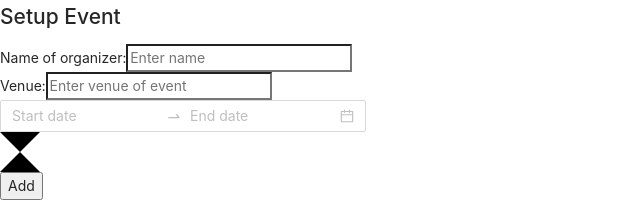
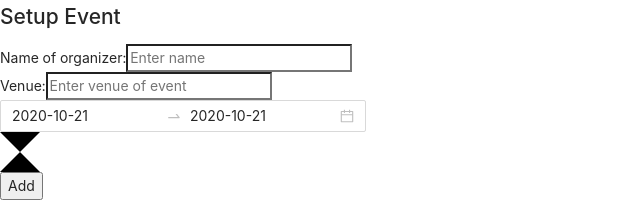
Before and after one commit to Andrew781123/scheduling-quick, a React (Create React App) app in the folder frontend/: page / in a window 1280 px wide. Shown: the top 202 px of the page, without its empty margins (0-640 px from the left). Built offline with nearby package versions, Linux system fonts and the light colour scheme.

Commit message:
set default dates and disabled dates

```diff
--- a/frontend/src/components/shared/time-picker/DateAndTimeInput.tsx
+++ b/frontend/src/components/shared/time-picker/DateAndTimeInput.tsx
@@ -9,18 +9,16 @@ interface DateAndTimeInputProps {
   index: number;
 }
 
-interface IDateAndTime {
-  date: string;
-  startTime: string;
-  endTime: string;
-}
-
 export const DateAndTimeInput: React.FC<DateAndTimeInputProps> = props => {
-  const { selectDate, period, index } = props;
+  const {
+    selectDate,
+    period: { dateRange, timeRange },
+    index
+  } = props;
 
   return (
     <>
-      <DatePicker selectDate={selectDate} period={period} index={index} />
+      <DatePicker selectDate={selectDate} dateRange={dateRange} index={index} />
       <TimePicker />
     </>
   );
--- a/frontend/src/components/shared/time-picker/DatePicker.tsx
+++ b/frontend/src/components/shared/time-picker/DatePicker.tsx
@@ -1,26 +1,38 @@
-import React from "react";
+import React, { useMemo } from "react";
 import { DatePicker as AntDatePicker, ConfigProvider } from "antd";
 import moment from "moment";
 import { RangeValue } from "../../../../node_modules/rc-picker/lib/interface";
-import { dateRange, period } from "../../../shared/types";
+import { dateRange } from "../../../shared/types";
 const { RangePicker } = AntDatePicker;
 
 interface DatePickerProps {
   selectDate: (dateRange: dateRange, index: number) => void;
-  period: period;
+  dateRange: dateRange;
   index: number;
 }
 
+type dateRangeMoment = [moment.Moment, moment.Moment];
+
 export const DatePicker: React.FC<DatePickerProps> = props => {
-  const { selectDate, index } = props;
+  const { selectDate, index, dateRange } = props;
 
   function onChange(dates: RangeValue<moment.Moment>, dateStrings: dateRange) {
     selectDate(dateStrings, index);
   }
 
+  const dateRangeMoment: dateRangeMoment = useMemo(() => {
+    return [moment(dateRange[0]), moment(dateRange[1])];
+  }, [dateRange]);
+
+  const disabledDate = (currentDate: moment.Moment) => {
+    return currentDate < moment();
+  };
+
   return (
     <ConfigProvider>
       <RangePicker
+        disabledDate={disabledDate}
+        defaultValue={dateRangeMoment}
         ranges={{
           Today: [moment(), moment()],
           "This Month": [moment().startOf("month"), moment().endOf("month")]
```
